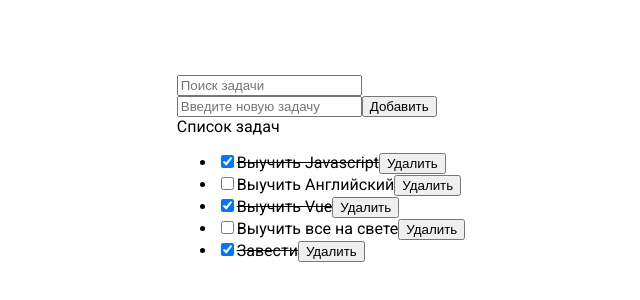
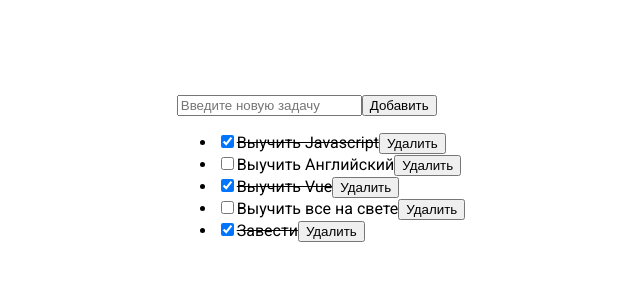
Before and after one commit to SergeyW1/vue-app-learn, a Vue app: page / in a window 1280 px wide. Shown: the part 232-532 px from the top of the page, without its empty margins (319-959 px from the left). Built offline with nearby package versions, Linux system fonts and the light colour scheme.

Commit message:
30 august exercise

```diff
--- a/src/App.vue
+++ b/src/App.vue
@@ -29,32 +29,26 @@
     { id: 104, title: 'Завести', completed: true },
   ]);
 
-  const newTodo = ref();
+  const handleDelete = (id) => {
+    todos.value = todos.value.filter((todo) => todo.id !== id);
+  };
 
-  const handleAddNewTodo = () => {
+  const newTodo = ref('');
+
+  const newTodoSubmit = () => {
     if (!newTodo.value) {
       return;
     }
-
     todos.value = [...todos.value, { id: Date.now(), title: newTodo.value, completed: false }];
 
     newTodo.value = '';
   };
-
-  const handleDelete = (id) => {
-    todos.value = todos.value.filter((todo) => todo.id !== id);
-  };
 </script>
 
 <template>
-  <TodoInput title="Поиск задачи" />
+  <TodoInput v-model="newTodo" />
 
-  <div>
-    <TodoInput v-model="newTodo" title="Введите новую задачу" />
+  <button @click="newTodoSubmit">Добавить</button>
 
-    <button @click="handleAddNewTodo">Добавить</button>
-
-    <div>Список задач</div>
-    <TodoList :todos="todos" @delete="handleDelete" />
-  </div>
+  <TodoList :todos="todos" @delete="handleDelete" />
 </template>
--- a/src/components/TodoInput.vue
+++ b/src/components/TodoInput.vue
@@ -1,16 +1,9 @@
 <script setup>
-  defineProps({
-    title: {
-      type: String,
-      required: true,
-    },
-  });
-
-  const newTodo = defineModel({ type: String });
+  const model = defineModel({ type: String });
 </script>
 
 <template>
-  <input v-model="newTodo" type="text" :placeholder="title" />
+  <input v-model="model" type="text" placeholder="Введите новую задачу" />
 </template>
 
 <style scoped></style>
--- a/src/components/TodoList.vue
+++ b/src/components/TodoList.vue
@@ -1,7 +1,6 @@
 <script setup>
   defineProps({
     todos: Array,
-    completed: Boolean,
   });
 
   const emit = defineEmits(['delete']);
@@ -16,7 +15,7 @@
     <li v-for="todo in todos" :key="todo.id">
       <input v-model="todo.completed" type="checkbox" />
 
-      <span :class="{ completed: todo.completed }">{{ todo.title }}</span>
+      <span :class="{ isComplete: todo.completed }">{{ todo.title }}</span>
 
       <button @click="handleDelete(todo.id)">Удалить</button>
     </li>
@@ -24,7 +23,7 @@
 </template>
 
 <style scoped>
-  .completed {
+  .isComplete {
     text-decoration: line-through;
   }
 </style>
```
